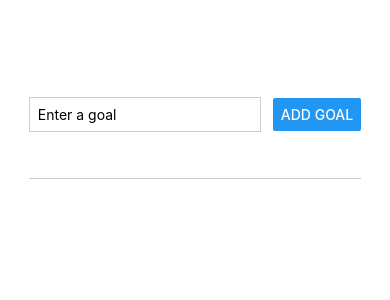
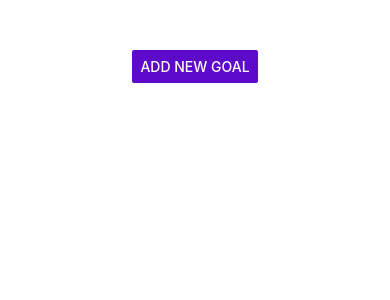
Before and after one commit to amitroy497/full-native-study-using-expo, a React Native app: screen / in a window 390 px wide. Shown: the top 300 px of the page. Built offline with nearby package versions, Linux system fonts and the light colour scheme.

Commit message:
11. Modal

```diff
--- a/App.js
+++ b/App.js
@@ -1,5 +1,6 @@
 import { StyleSheet, View } from 'react-native';
-import Main from './src/10-AndroidRippleEffectAndIOSAlternative';
+import Main from './src/11-Modal';
+// import Main from './src/10-AndroidRippleEffectAndIOSAlternative';
 // import Main from './src/9-MakingItemsDeletableUsingID';
 // import Main from './src/8-HandlingTapsWithPressableComponent';
 // import Main from './src/7-FlatList';
--- /dev/null
+++ b/src/11-Modal/index.js
@@ -0,0 +1,143 @@
+import { useState } from 'react';
+import {
+	Button,
+	FlatList,
+	Modal,
+	Pressable,
+	StyleSheet,
+	Text,
+	TextInput,
+	View,
+} from 'react-native';
+
+const Main = () => {
+	const [enteredGoalText, setEnteredGoalText] = useState('');
+	const [goals, setGoals] = useState([]);
+	const [modalIsVisible, setModalIsVisible] = useState(false);
+
+	const startAddGoalHandler = () => {
+		setModalIsVisible(true);
+	};
+
+	const endAddGoalHandler = () => {
+		setModalIsVisible(false);
+	};
+
+	const goalInputHandler = (enteredText) => {
+		setEnteredGoalText(enteredText);
+	};
+	const addGoalHandler = () => {
+		setGoals((currentGoals) => [
+			...currentGoals,
+			{ text: enteredGoalText, id: Math.random().toString() },
+		]);
+		endAddGoalHandler();
+	};
+
+	const deleteGoalHandler = (id) => {
+		setGoals((currentGoals) => {
+			return currentGoals.filter((goal) => {
+				return goal.id !== id;
+			});
+		});
+	};
+
+	return (
+		<View style={styles.appContainer}>
+			<Button
+				title='Add New Goal'
+				color='#5e0acc'
+				onPress={startAddGoalHandler}
+			/>
+			<Modal visible={modalIsVisible} animationType='slide'>
+				<View style={styles.inputContainer}>
+					<TextInput
+						style={styles.textinput}
+						placeholder='Enter a goal'
+						onChangeText={goalInputHandler}
+					/>
+					<View style={styles.buttonContainer}>
+						<View style={styles.button}>
+							<Button title='Add Goal' onPress={addGoalHandler} />
+						</View>
+						<View style={styles.button}>
+							<Button title='Cancel' onPress={endAddGoalHandler} />
+						</View>
+					</View>
+				</View>
+			</Modal>
+			<View style={styles.goalsContainer}>
+				<FlatList
+					data={goals}
+					renderItem={(itemData) => {
+						return (
+							<View style={styles.goalItem}>
+								<Pressable
+									android_ripple={{ color: '#FFC0CB' }}
+									onPress={deleteGoalHandler.bind(this, itemData.item.id)}
+									style={(pressed) => {
+										return pressed && styles.pressedItem;
+									}}
+								>
+									<Text style={styles.goalText}>{itemData.item.text}</Text>
+								</Pressable>
+							</View>
+						);
+					}}
+					keyExtractor={(item, index) => {
+						return item.id;
+					}}
+					alwaysBounceVertical={false}
+				/>
+			</View>
+		</View>
+	);
+};
+
+const styles = StyleSheet.create({
+	appContainer: {
+		flex: 1,
+		paddingTop: 50,
+		paddingHorizontal: 16,
+	},
+	inputContainer: {
+		flex: 1,
+		justifyContent: 'center',
+		alignItems: 'center',
+		marginBottom: 24,
+		padding: 16,
+		borderBottomWidth: 1,
+		borderBottomColor: '#cccccc',
+	},
+	textinput: {
+		borderWidth: 1,
+		borderColor: '#cccccc',
+		width: '100%',
+		padding: 8,
+	},
+	goalsContainer: {
+		flex: 5,
+	},
+	goalItem: {
+		margin: 8,
+		borderRadius: 6,
+		backgroundColor: '#5e0acc',
+	},
+	goalText: {
+		padding: 8,
+		color: 'white',
+	},
+	pressedItem: {
+		opacity: 0.5,
+	},
+	buttonContainer: {
+		marginTop: 16,
+		flexDirection: 'row',
+	},
+	button: {
+		width: 100,
+		marginHorizontal: 8,
+	},
+});
+
+export default Main;
```
